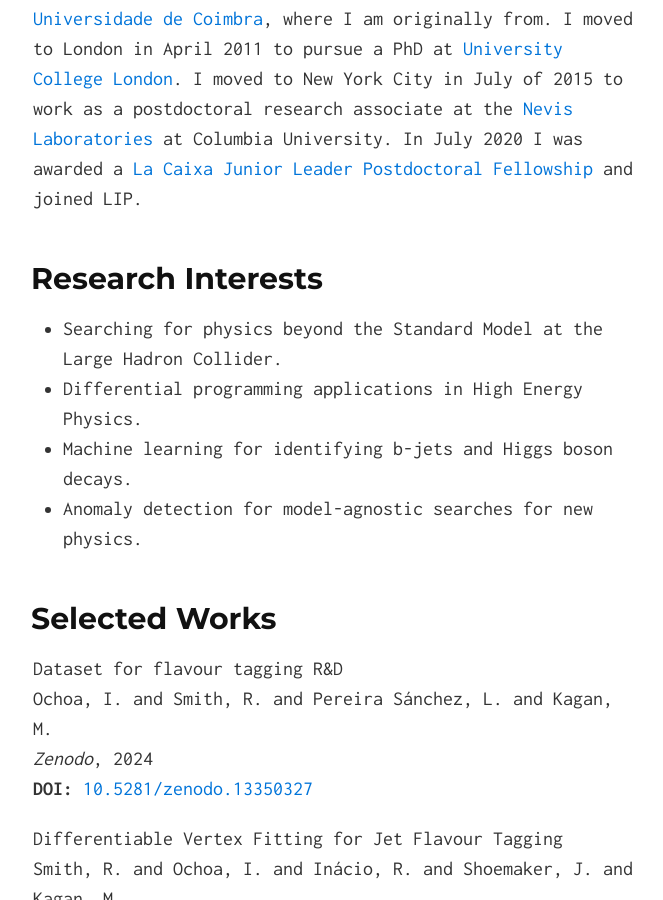
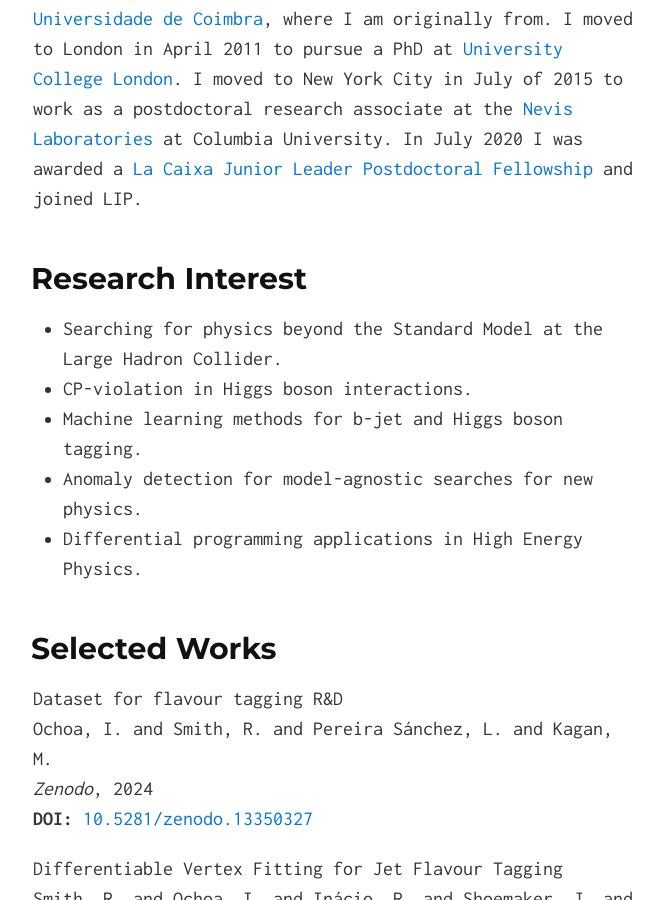
Before and after one commit to inesochoa/inesochoa.github.io, a Jekyll site: the page built from index.md, in a window 1280 px wide and 900 px high, scrolled down 436 px. Shown: the whole window, without its empty margins (307-970 px from the left). Built offline with Jekyll 4.4.1, drawn with Linux system fonts in a browser that asks for light colours; formulas are drawn with MathJax 3; some of the changed text lies outside the part shown.

Commit message:
small update

```diff
--- a/index.md
+++ b/index.md
@@ -9,11 +9,13 @@ I am an experimental particle physicist at [LIP](https://www.lip.pt/) and I am b
 In 2010, I completed my undergraduate studies in Physics at [Universidade de Coimbra](http://fisica.uc.pt/ax/main.php), where I am originally from. I moved to London in April 2011 to pursue a PhD at [University College London](http://www.hep.ucl.ac.uk/). I moved to New York City in July of 2015 to work as a postdoctoral research associate at the [Nevis Laboratories](https://www.nevis.columbia.edu/) at Columbia University. In July 2020 I was awarded a [La Caixa Junior Leader Postdoctoral Fellowship](https://fundacionlacaixa.org/en/la-caixa-foundation-postdoctoral-junior-leader-fellowships-incoming) and joined LIP.
 
 
-## Research Interests
+## Research Interest
 * Searching for physics beyond the Standard Model at the Large Hadron Collider.
+* CP-violation in Higgs boson interactions.
+* Machine learning methods for b-jet and Higgs boson tagging.
+* Anomaly detection for model-agnostic searches for new physics.
 * Differential programming applications in High Energy Physics.
-* Machine learning for identifying b-jets and Higgs boson decays.
-* Anomaly detection for model-agnostic searches for new physics.
+
 
 [comment]: #* Jet substructure ([Run 1 paper](https://arxiv.org/abs/1306.4945) and [Boosted H(bb) paper](https://arxiv.org/abs/1506.04973))
 [comment]: #* Higgs boson searches ([Run 1 VH(bb) paper](https://arxiv.org/abs/1409.6212))
```
Also changed, not shown: other parts of index.md (+1 -1 lines).
